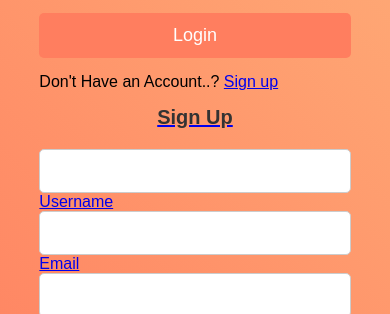
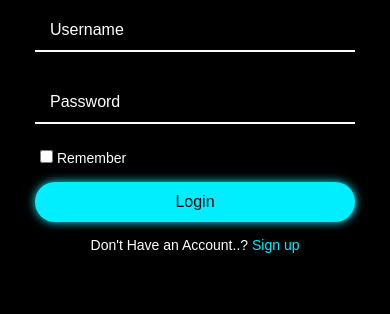
Before and after one commit to udaipurHotelier/Job_Portal, a plain HTML site: page Login.html in a window 390 px wide. Shown: the part 315-629 px from the top of the page. Drawn offline with Linux system fonts and the light colour scheme.

Commit message:
1.0.1
January Update - Learn Section added , Login design recreate , get in touch form active , Kitchen , accounts knowledge addded

```diff
--- a/css/Logincss.css
+++ b/css/Logincss.css
@@ -1,126 +1,131 @@
-/* Reset all styles for consistency */
-* {
-  margin: 0;
-  padding: 0;
-  box-sizing: border-box;
+*{
+ margin:0;
+ padding:0;
+ box-sizing:border-box;
+ font-family:'Poppins', sans-serif;
+ }
+ body
+ {
+ display:flex;
+ justify-content:center;
+ align-items:center;
+ min-height:100vh;
+ background:#000;
+ }
+ .wrapper
+ {
+ position:relative;
+ width:400px;
+ height:500px;
+ background:#000;
+ box-shadow:0 0 50px #0ef;
+ border-radius:20px;
+ padding:40px;
+  overflow:hidden;
+ }
+ .wrapper:hover{
+ animation:animate 1s linear infinite;
+ }
+ @keyframes animate{
+ 100%{
+ filter: hue-rotate(360deg);
+ }
  }
 
-body {
-  font-family: Arial, sans-serif;
-  background: linear-gradient(45deg, #ff7e5f, #feb47b);
-  min-height: 100vh;
-  display: flex;
-  justify-content: center;
-  align-items: center;
-  margin: 0;
+
+ .form-wrapper
+ {
+ display:flex;
+ justify-content:center;
+ align-items:center;
+ width:100%;
+ height:100%;
+ transition: 1s ease-in-out;
  }
 
-.login-container {
-  display: flex;
-  justify-content: center;
-  align-items: center;
-  width: 100%;
-  min-height: 100vh;
+ .wrapper.active .form-wrapper.sign-in{
+ transform : translateY(-450px);
+ }
+ .wrapper .form-wrapper.sign-up{
+ position:absolute;
+ top:450px;
+ left:0;
+ }
+ .wrapper.active .form-wrapper.sign-up{
+ transform : translateY(-450px);
+ }
+ h2
+ {
+ font-size:30px;
+ color:#fff;
+ text-align:center;}
+
+ .input-group{
+ position:relative;
+ margin:30px 0;
+ border-bottom:2px solid #fff;
  }
 
-.form-container {
-  background-color: rgba(255, 255, 255, 0.9);
-  padding: 40px;
-  border-radius: 10px;
-  box-shadow: 0 4px 10px rgba(0, 0, 0, 0.1);
-  width: 100%;
-  max-width: 400px;
+ .input-group label
+ {
+ position:absolute;
+ top:50%;
+ left:15px;
+ transform: translateY(-50%);
+ color:#fff;
+ pointer-events:none;
+ transition:.5s;
  }
-
-h2 {
-  text-align: center;
-  margin-bottom: 20px;
-  color: #333;
+ .input-group input{
+	width:320px;
+	height:40px;
+	font-size:16px;
+	color:#fff;
+	padding:0 5px;
+	background:transparent;
+	border:none;
+	outline:none;
  }
-
-form {
-  display: flex;
-  flex-direction: column;
-  gap: 15px;
+ .input-group input:focus~label, .input-group input:valid~label{
+ top:-5px;
  }
-
-.input-group {
-  width: 100%;
+ .remember{
+ margin: -5px 0 15px 5px;
  }
-
-input {
-  width: 100%;
-  padding: 12px;
-  font-size: 14px;
-  border: 1px solid #ccc;
-  border-radius: 5px;
-  transition: border-color 0.3s ease;
+ .remember label{
+ color:#fff;
+ font-size:14px;
  }
-
-input:focus {
-  border-color: #ff7e5f;
-  outline: none;
+ .remember label input{
+ accent-color:#0ef;
  }
-
-button {
-  padding: 12px;
-  font-size: 16px;
-  background-color: #ff7e5f;
-  border: none;
-  border-radius: 5px;
-  color: white;
-  cursor: pointer;
-  transition: background-color 0.3s ease;
+ button{
+ position:relative;
+ width:100%;
+ height:40px;
+ background:#0ef;
+ box-shadow:0 0 10px #0ef;
+ font-size:16px;
+ color:#000;
+ font-weight:500;
+ cursor:pointer;
+ border-radius:30px;
+ border:none;
+ outline:none;
  }
-
-button:hover {
-  background-color: #feb47b;
+ .signUp-link{
+ font-size:14px;
+ text-align:center;
+ margin:15px 0;
  }
-
-.links {
-  font-size: 14px;
-  display: flex;
-  flex-direction: column;
-  gap: 5px;
-  text-align: center;
-  margin-top: 10px;
+ .signUp-link p {
+ color:#fff;
  }
-
-.links a {
-  color: #ff7e5f;
-  text-decoration: none;
+ .signUp-link p a{
+ color:#0ef;
+ text-decoration:none;
+ font-weight:500;
  }
-
-.links a:hover {
-  text-decoration: underline;
+ .signUp-link p a:hover{
+ text-decoration : underline;
  }
-
-.role-selection {
-  text-align: center;
-  margin-top: 20px;
-  font-size: 14px;
-}
-
-.role-selection a {
-  color: #ff7e5f;
-  text-decoration: none;
-}
-
-.role-selection a:hover {
-  text-decoration: underline;
-}
-
-@media (max-width: 600px) {
-  .form-container {
-    padding: 25px;
-  }
-  h2 {
-    font-size: 20px;
-  }
-  input {
-    font-size: 16px;
-  }
-  button {
-    font-size: 18px;
-  }
-}
--- /dev/null
+++ b/css/admincss.css
@@ -0,0 +1,77 @@
+.container {
+    width: 80%;
+    margin: auto;
+    padding: 20px;
+}
+
+header {
+    text-align: center;
+    padding: 10px;
+}
+
+.ads-summary {
+    display: flex;
+    justify-content: space-between;
+    margin: 20px 0;
+}
+
+.ads-status {
+    width: 22%;
+    padding: 15px;
+    background-color: #fff;
+    border-radius: 8px;
+    box-shadow: 0 0 10px rgba(0, 0, 0, 0.1);
+}
+
+.ads-status h2 {
+    margin-bottom: 10px;
+}
+
+button {
+    padding: 5px 10px;
+    background-color: #4CAF50;
+    color: #fff;
+    border: none;
+    border-radius: 5px;
+    cursor: pointer;
+}
+
+button:hover {
+    background-color: #45a049;
+}
+
+.ad-form {
+    background-color: #fff;
+    padding: 20px;
+    border-radius: 8px;
+    box-shadow: 0 0 10px rgba(0, 0, 0, 0.1);
+}
+
+.ad-form input, .ad-form select, .ad-form textarea {
+    width: 100%;
+    padding: 10px;
+    margin: 10px 0;
+    border: 1px solid #ccc;
+    border-radius: 5px;
+}
+
+button[type="submit"] {
+    background-color: #4CAF50;
+    color: white;
+}
+
+.ads-list table {
+    width: 100%;
+    border-collapse: collapse;
+    margin-top: 20px;
+}
+
+.ads-list th, .ads-list td {
+    padding: 10px;
+    text-align: left;
+    border-bottom: 1px solid #ddd;
+}
+
+.ads-list th {
+    background-color: #f4f4f4;
+}
```
Also changed, not shown: css/learncss.css (+4 -4 lines). Lines whose indentation alone changed are shown as unchanged.
